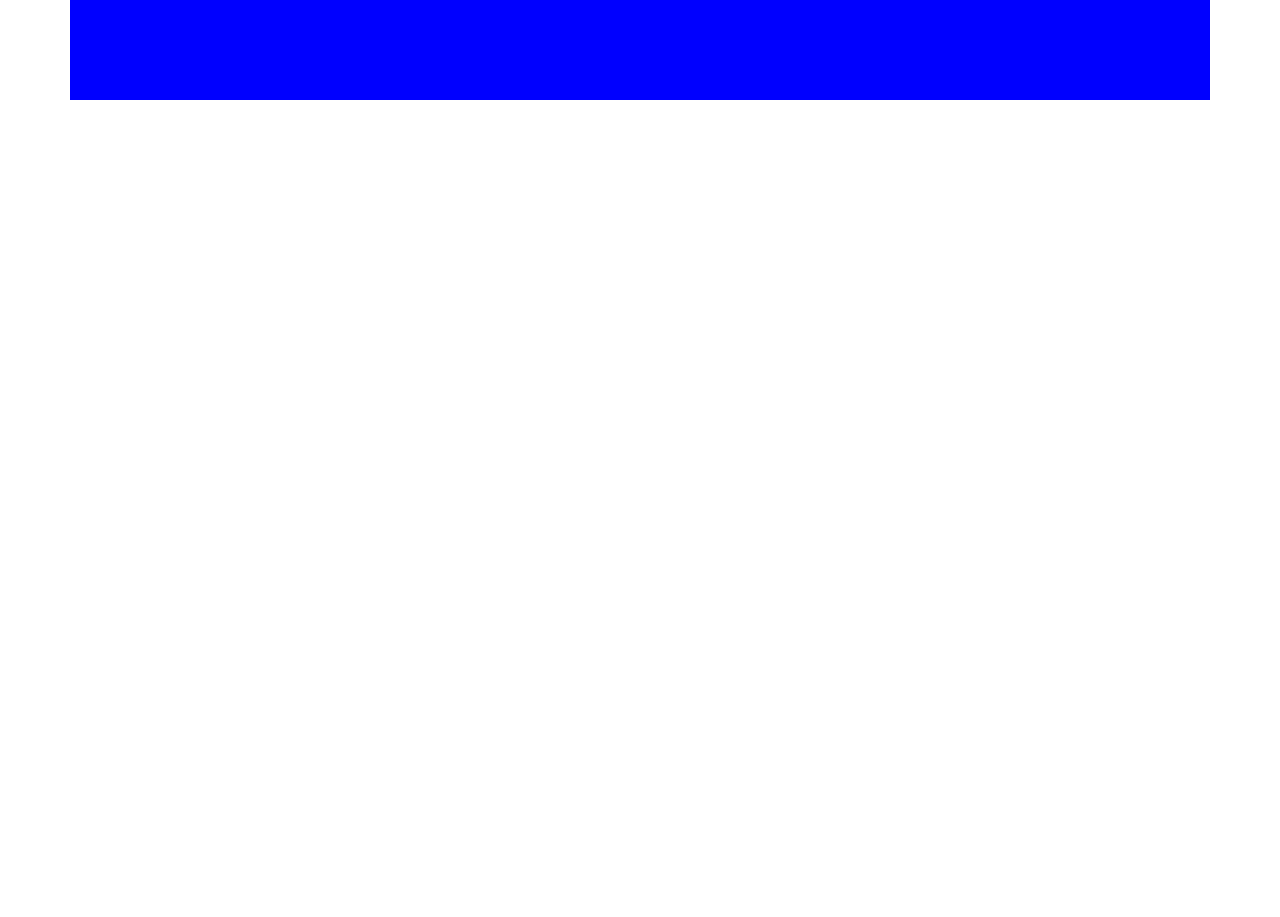
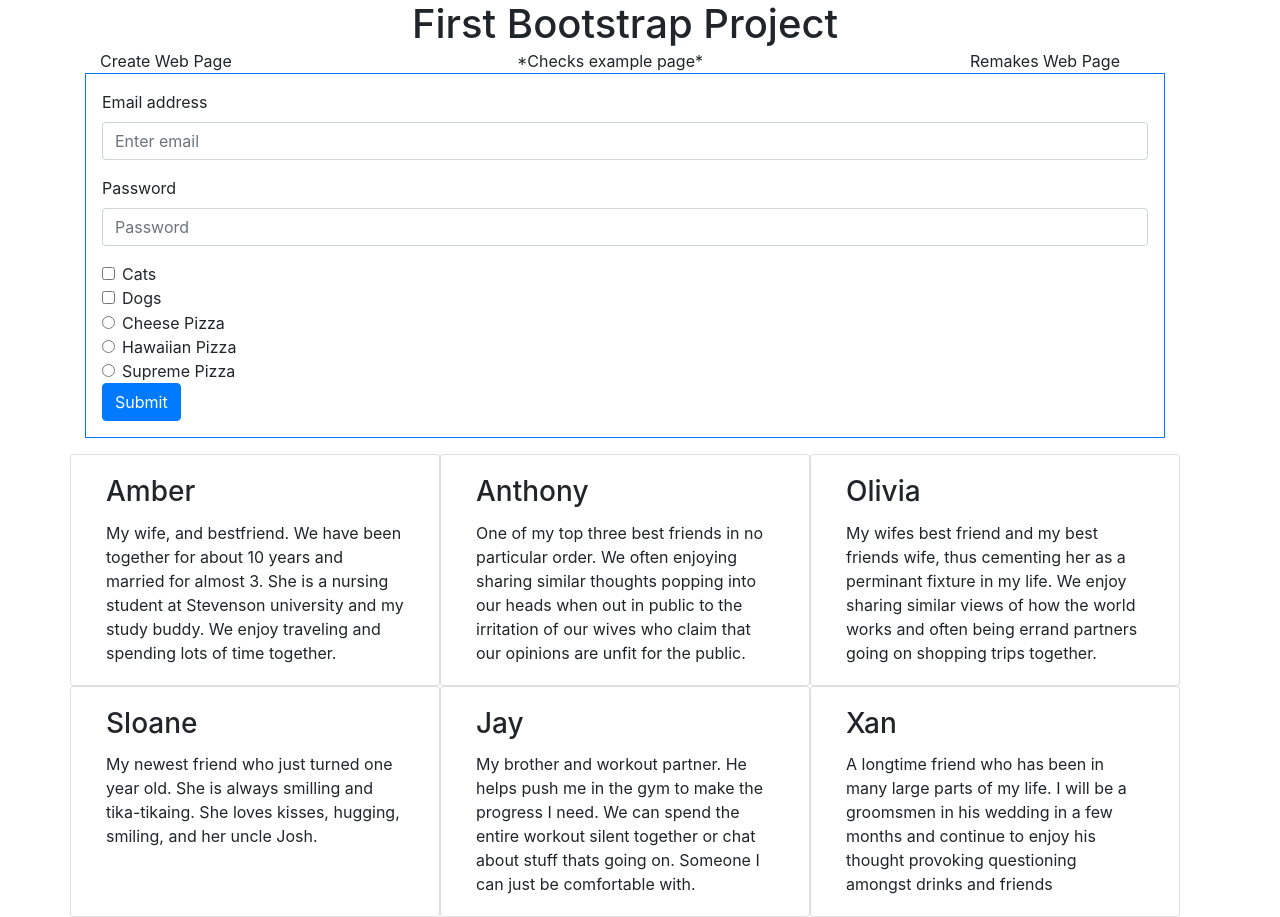
Before and after one commit to MechanicJosh/BootstrapDrills, a plain HTML site: page index.html in a window 1280 px wide. Before the commit the page ends 800 px from the top, so only its background shows below. Drawn offline with nearby package versions, Linux system fonts and the light colour scheme.

Commit message:
final submission of bootstrap drill

```diff
--- a/index.html
+++ b/index.html
@@ -10,7 +10,87 @@
 <body>
 
     <div class="container">
-
+        <div class="row col-12">
+            <h1 class="h1 row col-12">First Bootstrap Project</h1>
+            <div class="row col-12">
+                <div class="col-12"></div>
+                <div class="left col-4">Create Web Page</div>
+                <div class="center col-4">*Checks example page*</div>
+                <div class="right col-4">Remakes Web Page</div>
+            </div>
+        </div>
+        <div class="row col-12">
+            <form class="form border border-primary custom-width col-12 p-3">
+                <div class="form-group">
+                    <label for="emailLabel" class="emailLabel">Email address</label>
+                    <input type="email" class="form-control" id="emailLabel" placeholder="Enter email">
+                </div>
+                <div class="form-group">
+                    <label for="emailPassword" class="passwordLabel">Password</label>
+                    <input type="password" class="form-control" id="password" placeholder="Password">
+                </div>
+                <div class="form-check">
+                    <input type="checkbox" class="form-check-input" id="checkBoxCats" value="Cats">
+                    <label for="checkbox" class="form-check-label" id="catsLabel">Cats</label>
+                </div>
+                <div class="form-check">
+                    <input type="checkbox" class="form-check-input" id="checkBoxDogs">
+                    <label for="checkbox" class="form-check-label">Dogs</label>
+                </div>
+                <div class="row col-12"></div>
+                <div class="form-check">
+                    <input type="radio" class="form-check-input" id="radioCheese">
+                    <label for="radio" class="form-check-label">Cheese Pizza</label>
+                </div>
+                <div class="form-check">
+                    <input type="radio" class="form-check-input" id="radioHawaiian">
+                    <label for="radio" class="form-check-label">Hawaiian Pizza</label>
+                </div>
+                <div class="form-check">
+                    <input type="radio" class="form-check-input" id="radioSupreme">
+                    <label for="radio" class="form-check-label">Supreme Pizza</label>
+                </div>
+                <button type="button" class="btn btn-primary">Submit</button>
+            </form>
+            <div class="row mt-3" >
+                <div class="card col-4">
+                    <div class="card-body">
+                        <h3 class="card-title">Amber</h3>
+                        <p class="card-text">My wife, and bestfriend. We have been together for about 10 years and married for almost 3. She is a nursing student at Stevenson university and my study buddy. We enjoy traveling and spending lots of time together.</p>
+                    </div>
+                </div>
+                <div class="card col-4">
+                    <div class="card-body">
+                        <h3 class="card-title">Anthony</h3>
+                        <p class="card-text">One of my top three best friends in no particular order. We often enjoying sharing similar thoughts popping into our heads when out in public to the irritation of our wives who claim that our opinions are unfit for the public.</p>
+                    </div>
+                </div>
+                <div class="card col-4">
+                    <div class="card-body">
+                        <h3 class="card-title">Olivia</h3>
+                        <p class="card-text">My wifes best friend and my best friends wife, thus cementing her as a perminant fixture in my life. We enjoy sharing similar views of how the world works and often being errand partners going on shopping trips together.</p>
+                    </div>
+                </div>
+                <div class="card col-4">
+                    <div class="card-body">
+                        <h3 class="card-title">Sloane</h3>
+                        <p class="card-text">My newest friend who just turned one year old. She is always smilling and tika-tikaing. She loves kisses, hugging, smiling, and her uncle Josh.</p>
+                    </div>
+                </div>
+                    <div class="card col-4">
+                        <div class="card-body">
+                            <h3 class="card-title">Jay</h3>
+                            <p class="card-text">My brother and workout partner. He helps push me in the gym to make the progress I need. We can spend the entire workout silent together or chat about stuff thats going on. Someone I can just be comfortable with. </p>
+                        </div>
+                    </div>
+                    <div class="card col-4">
+                        <div class="card-body">
+                            <h3 class="card-title">Xan</h3>
+                            <p class="card-text">A longtime friend who has been in many large parts of my life. I will be a groomsmen in his wedding in a few months and continue to enjoy his thought provoking questioning amongst drinks and friends</p>
+                        </div>
+                    </div>
+            </div>
+        </div>
     </div>
 
 
--- a/styles.css
+++ b/styles.css
@@ -1,5 +1,19 @@
 
-.container{
-    background-color: blue;
-    height: 100px;
+.h1{
+    justify-content: center;
+    margin: 0px;
 }
+
+.left{
+    justify-content: flex-start;
+}
+
+.center{
+    justify-content: center;
+    text-align: center;
+}
+
+.right{
+    justify-content: flex-end;
+    text-align: end;
+}
```
